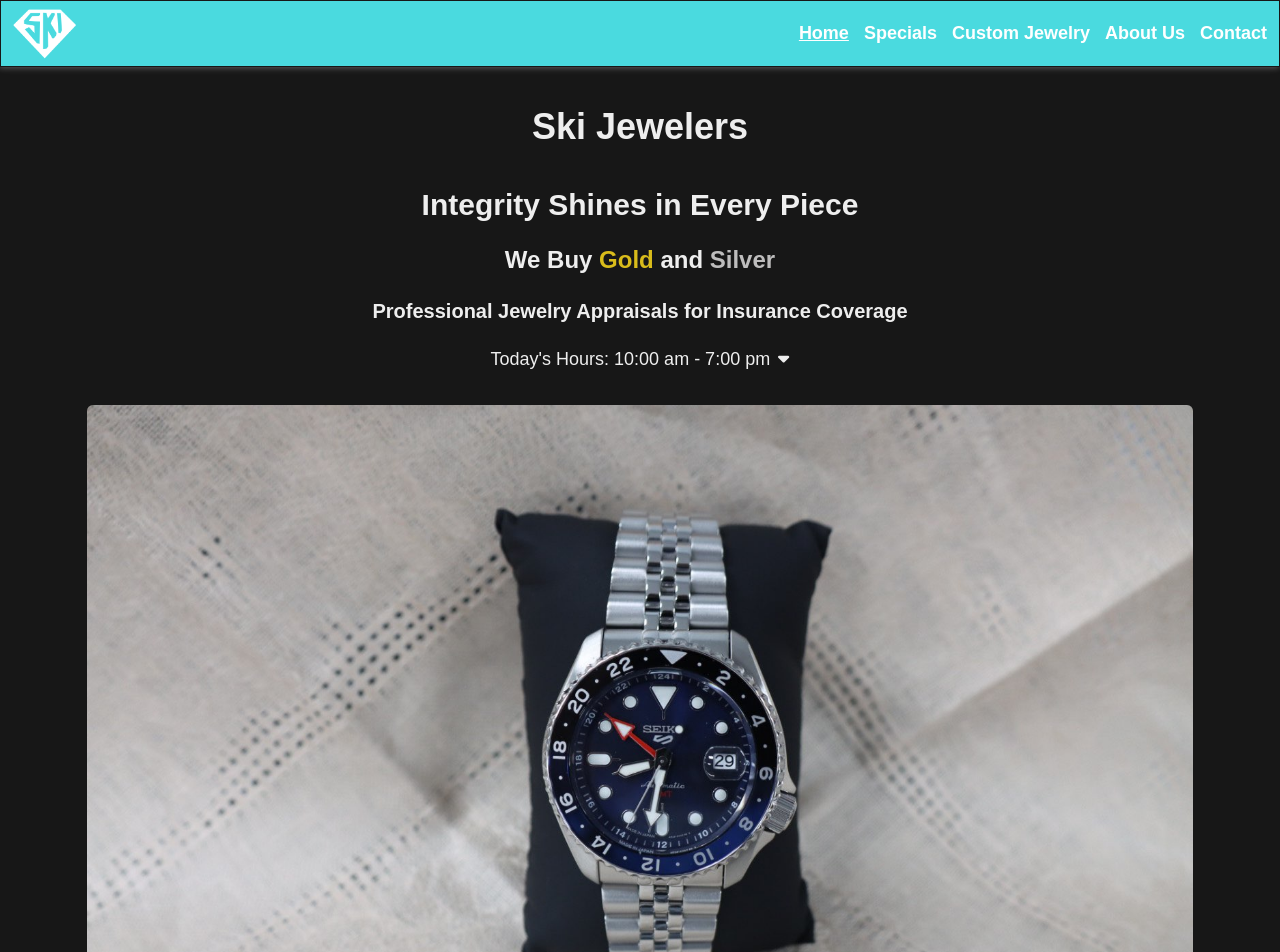
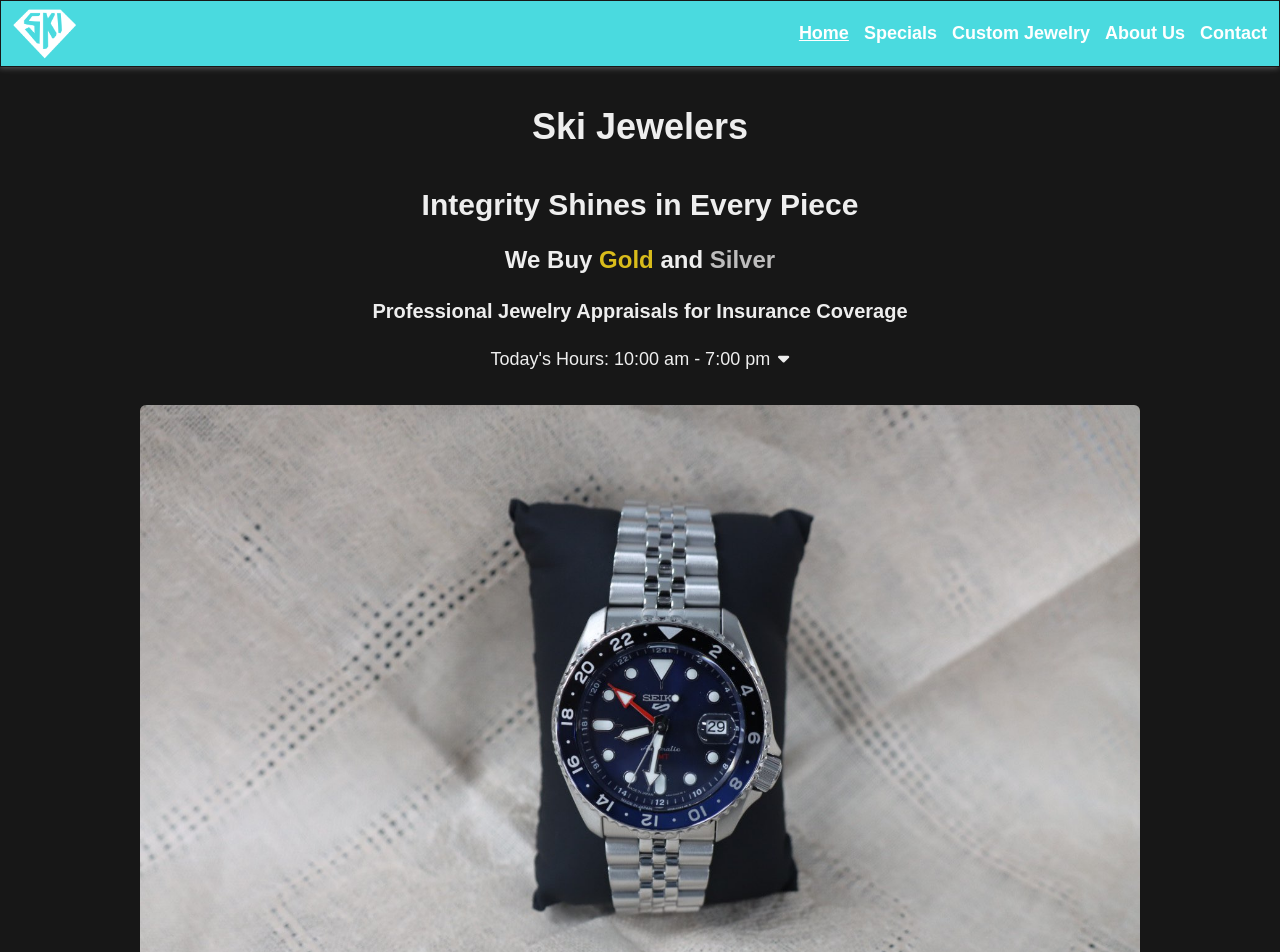
Before and after one commit to HunterMuratore/ski-jewelers, a React (Vite) app in the folder client/: page / in a window 1280 px wide. Shown: the top 952 px of the page. Built offline with nearby package versions, Linux system fonts and the light colour scheme.

Commit message:
center carousel

```diff
--- a/client/src/index.scss
+++ b/client/src/index.scss
@@ -102,6 +102,10 @@ header {
 
   i {
     color: $theme-accent;
+  }
+
+  .carousel {
+    max-width: 1000px;
   }
 
   .carousel-dot {
--- a/client/src/pages/Home.jsx
+++ b/client/src/pages/Home.jsx
@@ -58,7 +58,9 @@ function Home() {
                     )}
                 </div>
 
-                <Carousel />
+                <div className='carousel mx-auto'>
+                    <Carousel />
+                </div>
 
                 <h2 className="map-link mt-1 text-lg"><a href="https://maps.app.goo.gl/9tQtgMEa8zU6ACAf6" target="_blank">299 Highway 22 East, Green Brook Township, NJ 08812<FontAwesomeIcon className="ml-1 pin-icon" icon={faMapPin} bounce /></a></h2>
             </section>
```
